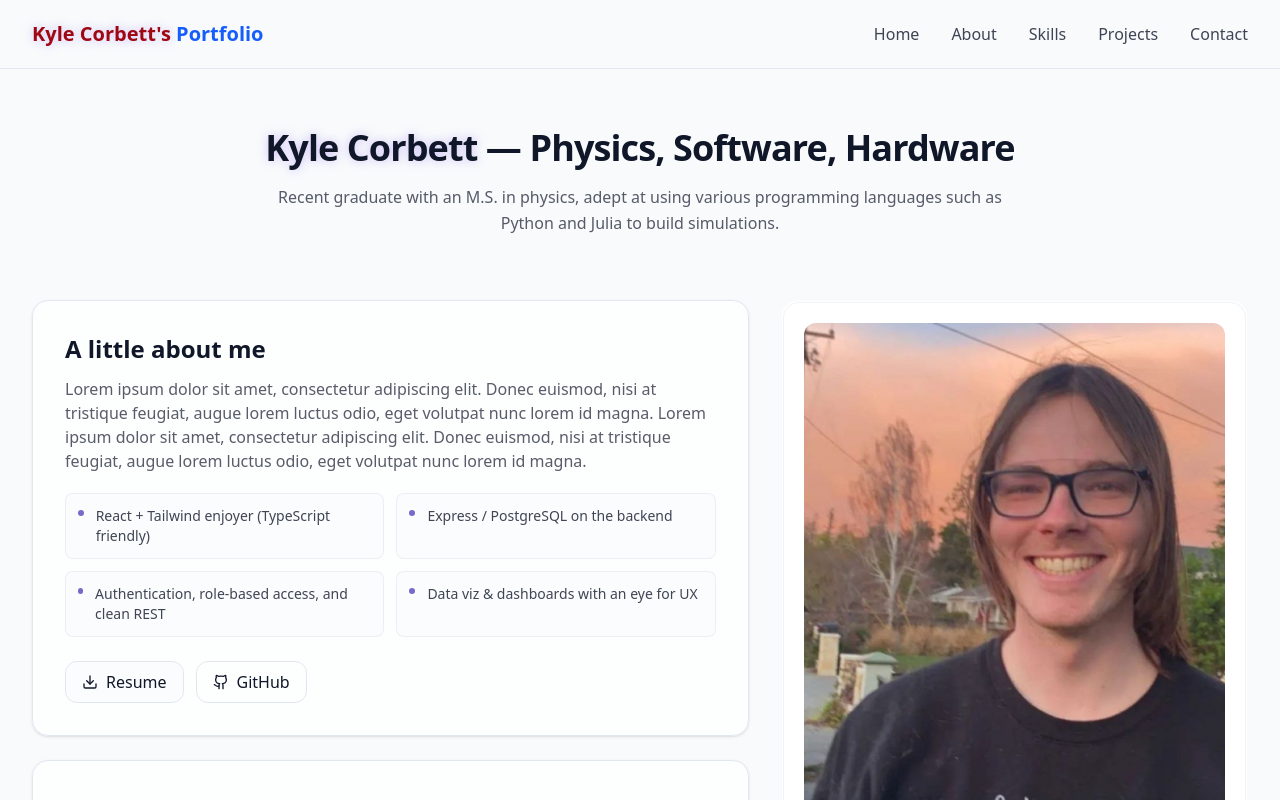
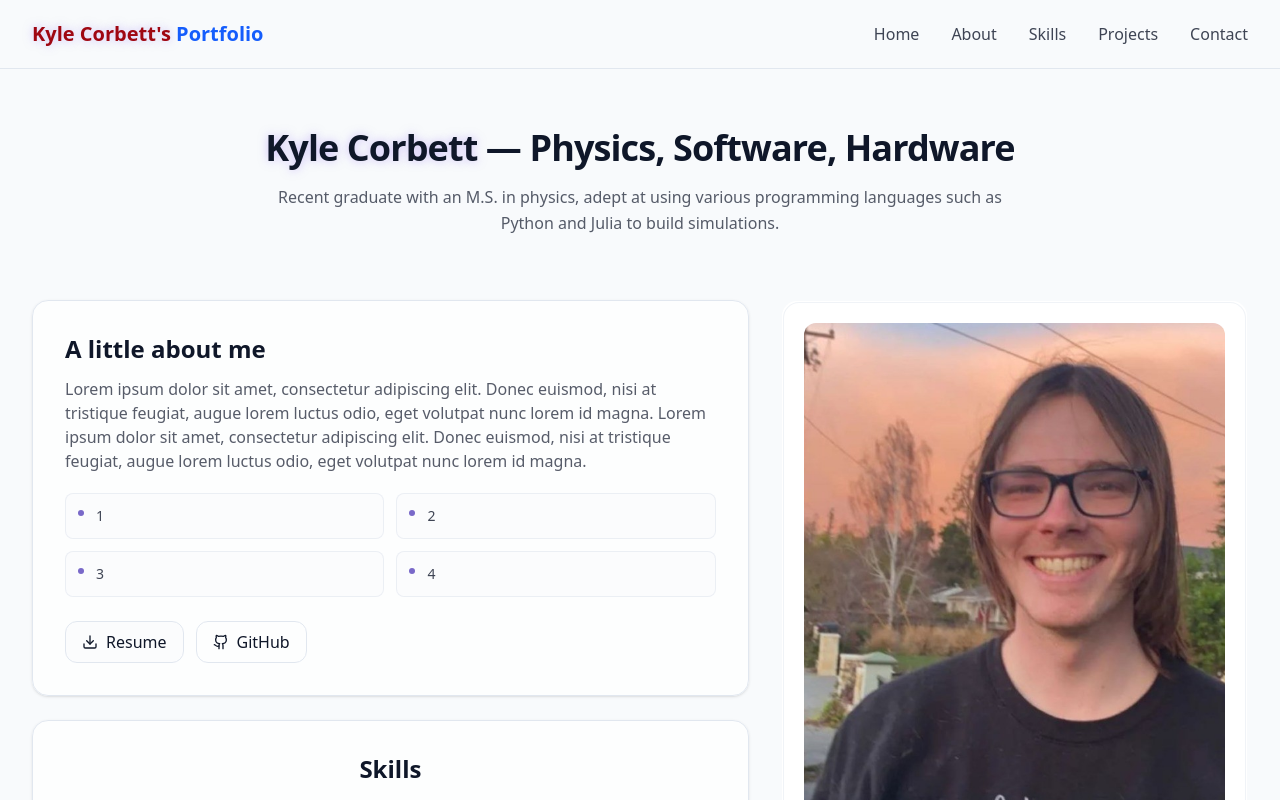
Before and after one commit to swestastic/kylePortfolio, a React (Vite) app in the folder kylePortfolio/: page /#/ in a window 1280 px wide. Shown: the top 800 px of the page. Built offline with nearby package versions, Linux system fonts and the light colour scheme.

Commit message:
edit about section

```diff
--- a/kylePortfolio/src/components/AboutSection.jsx
+++ b/kylePortfolio/src/components/AboutSection.jsx
@@ -63,10 +63,10 @@ export const About = () => {
 
               <ul className="mt-5 grid grid-cols-1 sm:grid-cols-2 gap-3">
                 {[
-                  "React + Tailwind enjoyer (TypeScript friendly)",
-                  "Express / PostgreSQL on the backend",
-                  "Authentication, role-based access, and clean REST",
-                  "Data viz & dashboards with an eye for UX",
+                  "1",
+                  "2",
+                  "3",
+                  "4",
                 ].map((item, i) => (
                   <li
                     key={i}
```
